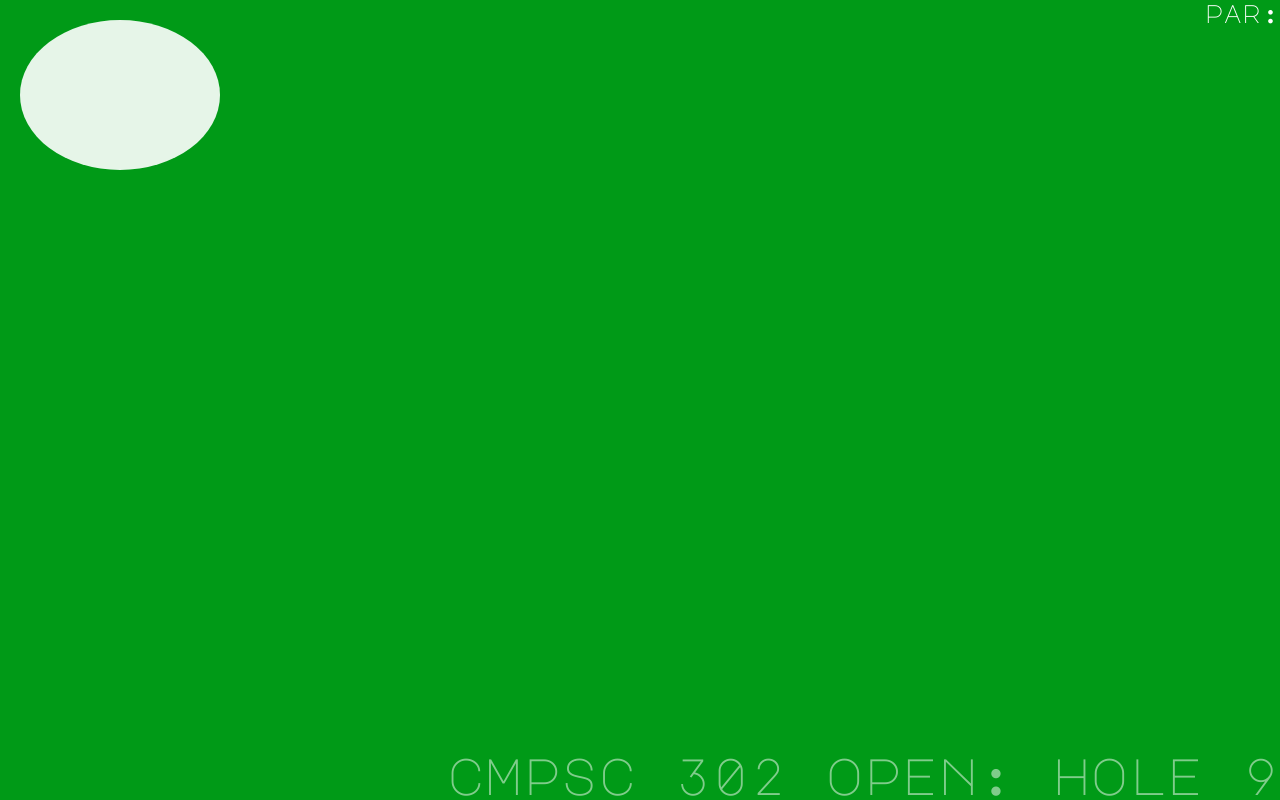
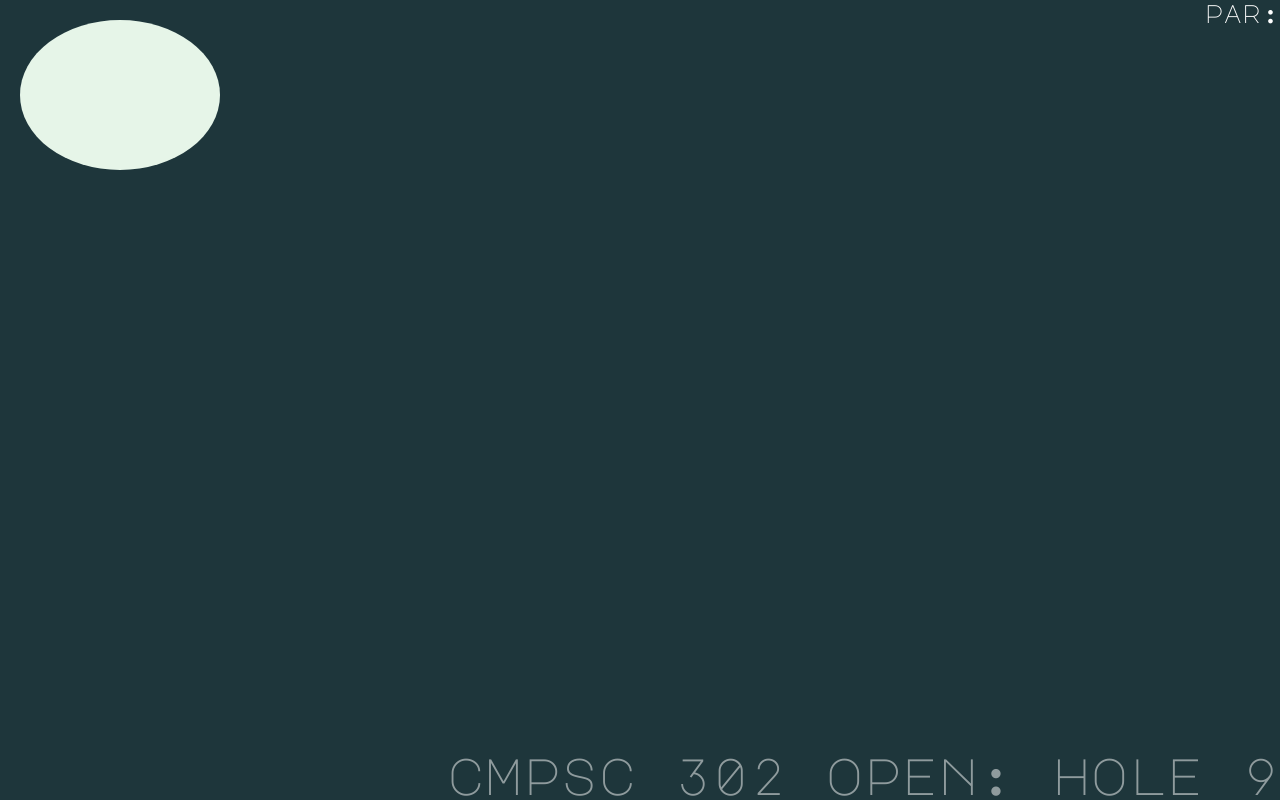
Before and after one commit to BillOchieng/positioning-by-playing-golf, a plain HTML site: page docs/holes/_template.html in a window 1280 px wide. Drawn offline with Linux system fonts and the light colour scheme.

Commit message:
finished the project!

```diff
--- a/docs/style/play.css
+++ b/docs/style/play.css
@@ -69,5 +69,5 @@
   left: 20px;
   width: 200px;
   height: 150px;
-  box-shadow: 0 0 0 9999px #222C40(0, 0, 255, 0.2);
+  box-shadow: 0 0 0 9999px #222C40;
 }
```
